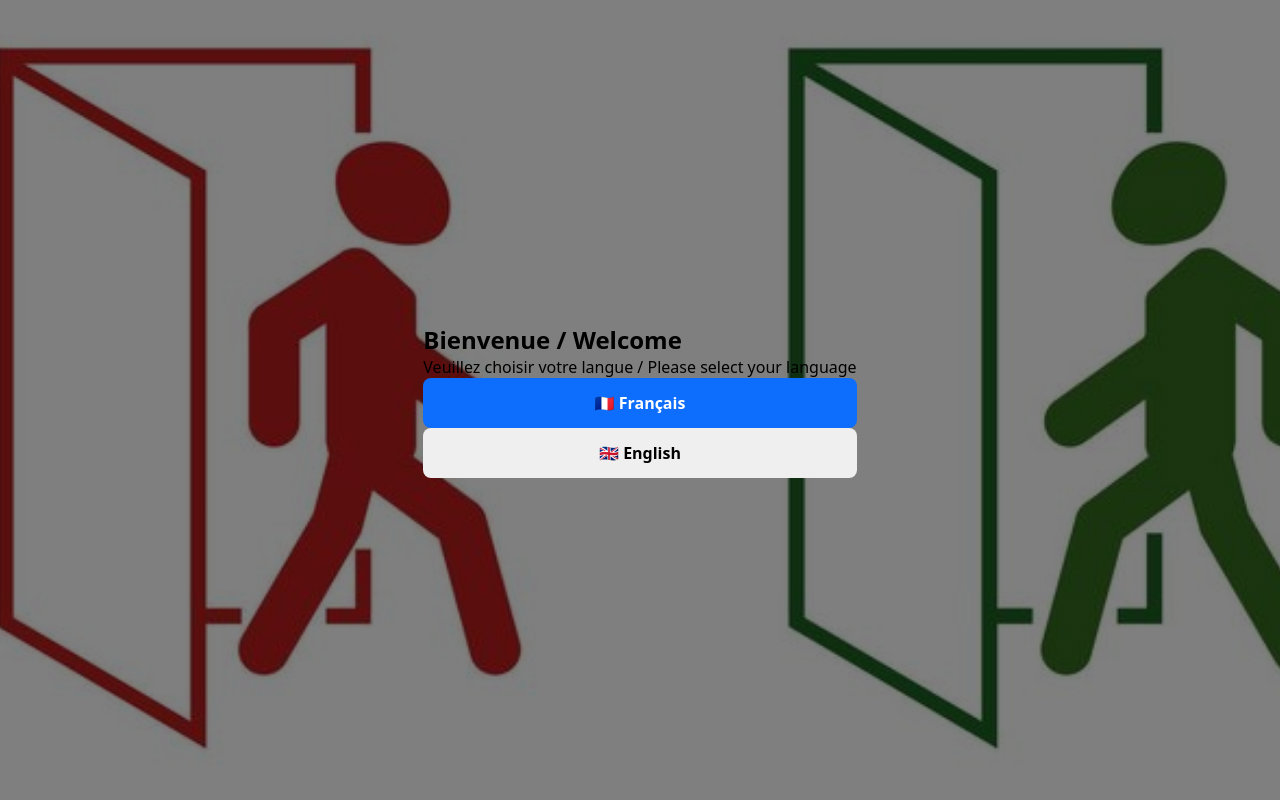
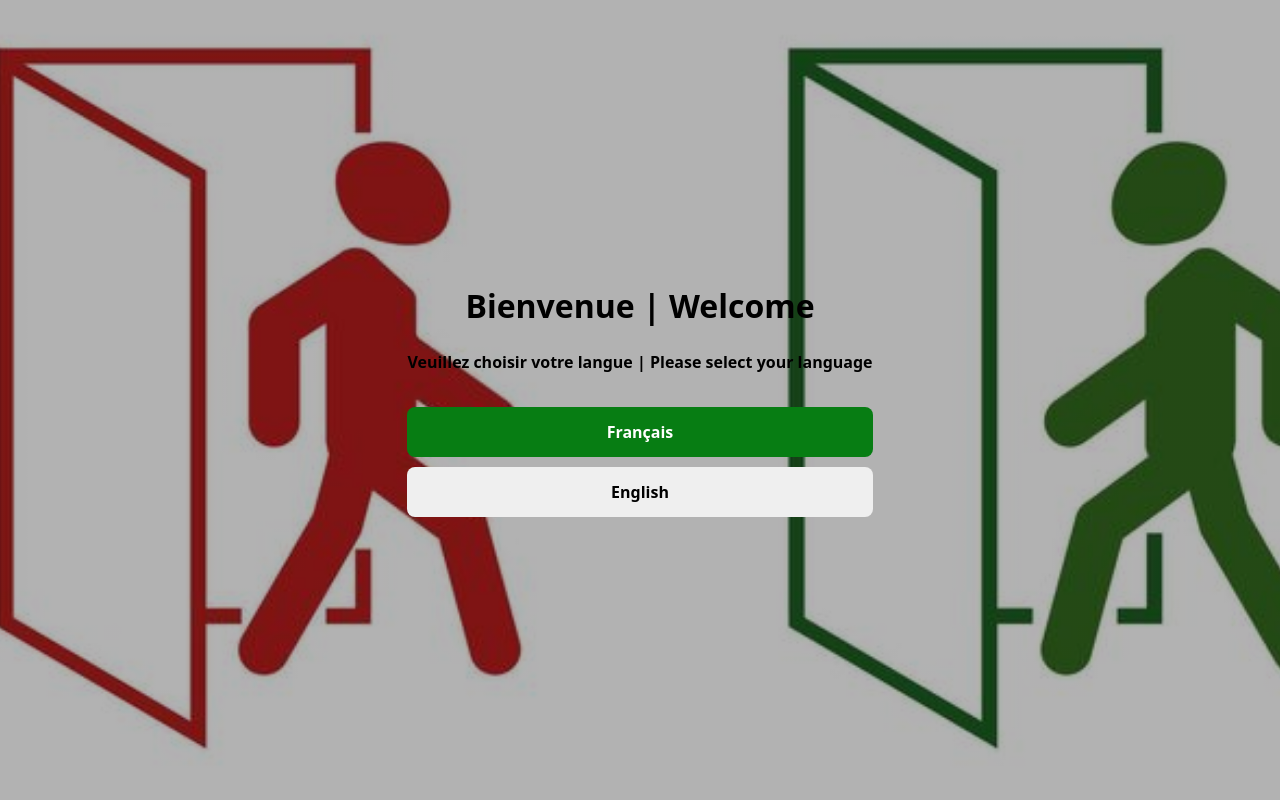
Before and after one commit to imelda-masida/MOPAYYA_service, a Flask app: page / in a window 1280 px wide. Run offline with Flask 3, Linux system fonts and the light colour scheme.

Commit message:
travail sur le css de la premiere interface

```diff
--- a/app.py
+++ b/app.py
@@ -5,9 +5,7 @@ from datetime import datetime
 app = Flask(__name__)
 DB_NAME = 'database.db'
 
-# ---------------------------------------------------------
-# HELPER BASE DE DONNÉES
-# ---------------------------------------------------------
+
 def get_db_connection():
     """Crée une connexion à la base de données avec gestion des colonnes par nom."""
     conn = sqlite3.connect(DB_NAME)
--- a/static/css/style.css
+++ b/static/css/style.css
@@ -13,7 +13,7 @@ body {
     display: flex;
     justify-content: center;
     align-items: center;
-    background: linear-gradient(rgba(0, 0, 0, 0.5), rgba(0, 0, 0, 0.5)), url('/static/image/bg.jpeg');
+    background: linear-gradient(rgba(0, 0, 0, 0.3), rgba(0, 0, 0, 0.3)), url('/static/image/bg.jpeg');
     background-repeat: no-repeat;
     background-position: center center;
     background-size: cover;
@@ -47,6 +47,11 @@ body {
     display: none !important;
 }
 
+.mb-4 {
+    margin-bottom: 1.5rem !important;
+    text-align: center;
+}
+
 .btn-group {
     display: flex;
     flex-direction: column;
@@ -62,13 +67,15 @@ body {
     border-radius: 8px;
     cursor: pointer;
     transition: transform 0.1s ease;
+    margin-top: 10px;
+
 }
 
 .btn:active {
     transform: scale(0.98);
 }
 
-.btn-primary { background-color: #0d6efd; color: white; }
+.btn-primary { background-color: #077d13; color: white; }
 .btn-secondary { background-color: #6c757d; color: white; }
 .btn-success { background-color: #198754; color: white; }
 .btn-warning { background-color: #ffc107; color: #000; }
--- a/templates/index.html
+++ b/templates/index.html
@@ -7,31 +7,34 @@
     <script src="/static/js/app.js"></script>
     <title>Formulaire</title>
 </head>
+
+
 <body class="bg-light">
+
 
     <div class="container">
         <div class="step-card bg-white text-center">
 
-            <!-- ÉTAPE 1 : Choix de la Langue -->
+
             <div id="step-lang" class="step">
-                <h2 class="mb-4">Bienvenue / Welcome</h2>
-                <p class="text-muted mb-4">Veuillez choisir votre langue / Please select your language</p>
+                <h1 class="mb-4">Bienvenue | Welcome</h1>
+                <p class="text-muted mb-4"><strong>Veuillez choisir votre langue | Please select your language</strong></p>
                 <div class="d-grid gap-3">
-                    <button class="btn btn-primary btn-lg" onclick="choisirLangue('fr')">🇫🇷 Français</button>
-                    <button class="btn btn-outline-primary btn-lg" onclick="choisirLangue('en')">🇬🇧 English</button>
+                    <button class="btn btn-primary btn-lg" onclick="choisirLangue('fr')"> Français</button>
+                    <button class="btn btn-outline-primary btn-lg" onclick="choisirLangue('en')">English</button>
                 </div>
             </div>
 
-            <!-- ÉTAPE 2 : Choix de l'Action (Entrée / Sortie) -->
+
             <div id="step-action" class="step hidden">
                 <h2 class="mb-4" id="txt-action-title">Que souhaitez-vous faire ?</h2>
                 <div class="d-grid gap-3">
-                    <button class="btn btn-success btn-lg" onclick="choisirAction('entree')">📥 Enregistrer une Entrée</button>
-                    <button class="btn btn-warning btn-lg" onclick="choisirAction('sortie')">📤 Enregistrer une Sortie</button>
+                    <button class="btn btn-success btn-lg" onclick="choisirAction('entree')"> Enregistrer une Entrée</button>
+                    <button class="btn btn-warning btn-lg" onclick="choisirAction('sortie')">Enregistrer une Sortie</button>
                 </div>
             </div>
 
-            <!-- ÉTAPE 3 : Choix de l'Hôte / Membre à visiter (Entrée uniquement) -->
+
             <div id="step-hote" class="step hidden">
                 <h3 class="mb-3">Qui venez-vous visiter ?</h3>
                 <div class="mb-3">
@@ -42,7 +45,7 @@
                 <button class="btn btn-primary w-100" onclick="validerHote()">Suivant</button>
             </div>
 
-            <!-- ÉTAPE 4 : Instructions Badge (Entrée uniquement) -->
+
             <div id="step-badge" class="step hidden">
                 <h3 class="mb-3">Prenez votre badge</h3>
                 <div class="alert alert-info">
@@ -51,7 +54,7 @@
                 <button class="btn btn-success w-100" onclick="validerBadge()">J'ai pris mon badge / Continuons</button>
             </div>
 
-            <!-- ÉTAPE 5 : Formulaire d'Identité du Visiteur (Entrée) -->
+
             <div id="step-form" class="step hidden">
                 <h3 class="mb-3">Vos Informations</h3>
                 <form id="form-visiteur" onsubmit="soumettreEntree(event)">
@@ -82,7 +85,7 @@
                 </form>
             </div>
 
-            <!-- ÉTAPE 6 : Formulaire de Sortie (Saisie de la lettre du badge) -->
+
             <div id="step-sortie" class="step hidden">
                 <h3 class="mb-3">Enregistrer votre Départ</h3>
                 <form id="form-sortie" onsubmit="soumettreSortie(event)">
@@ -94,7 +97,7 @@
                 </form>
             </div>
 
-            <!-- ÉTAPE 7 : Écran de Confirmation -->
+
             <div id="step-confirmation" class="step hidden">
                 <div class="alert alert-success py-4">
                     <h4 class="alert-heading" id="conf-titre">Opération réussie !</h4>
```
